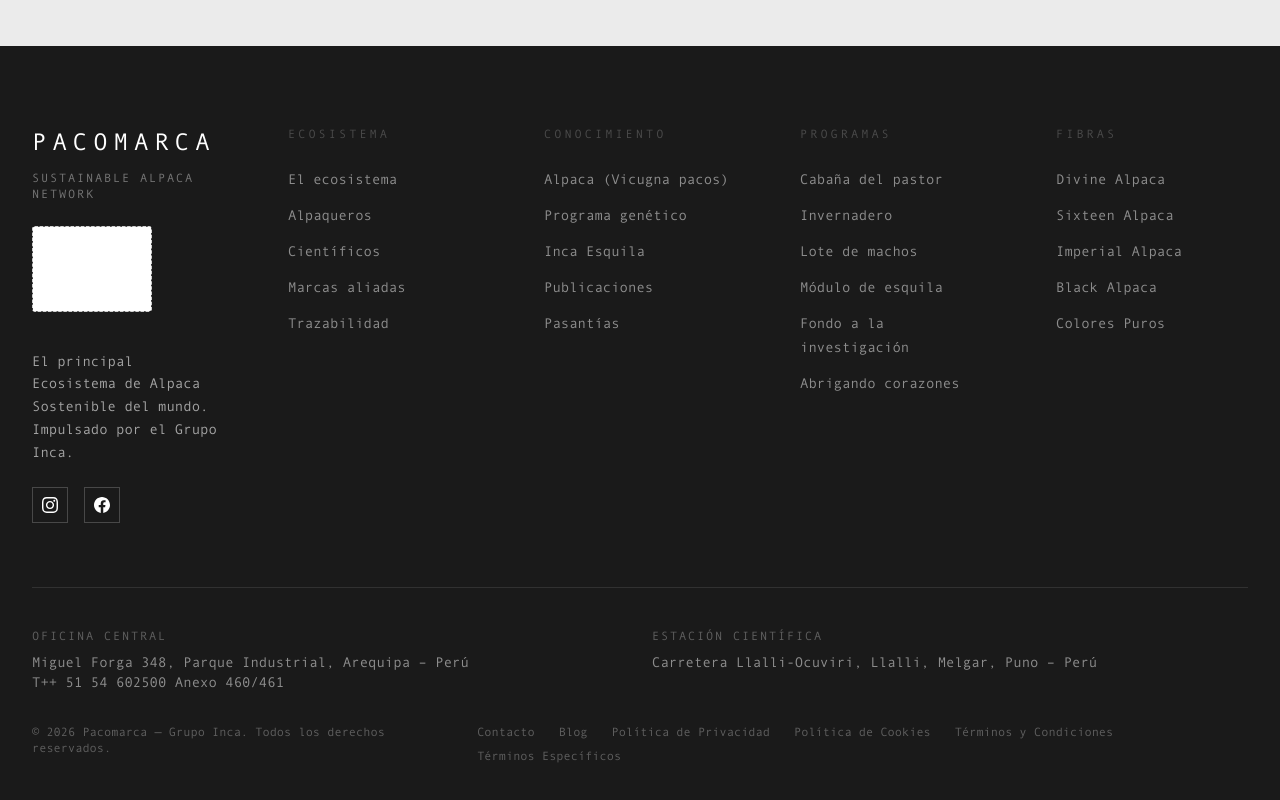
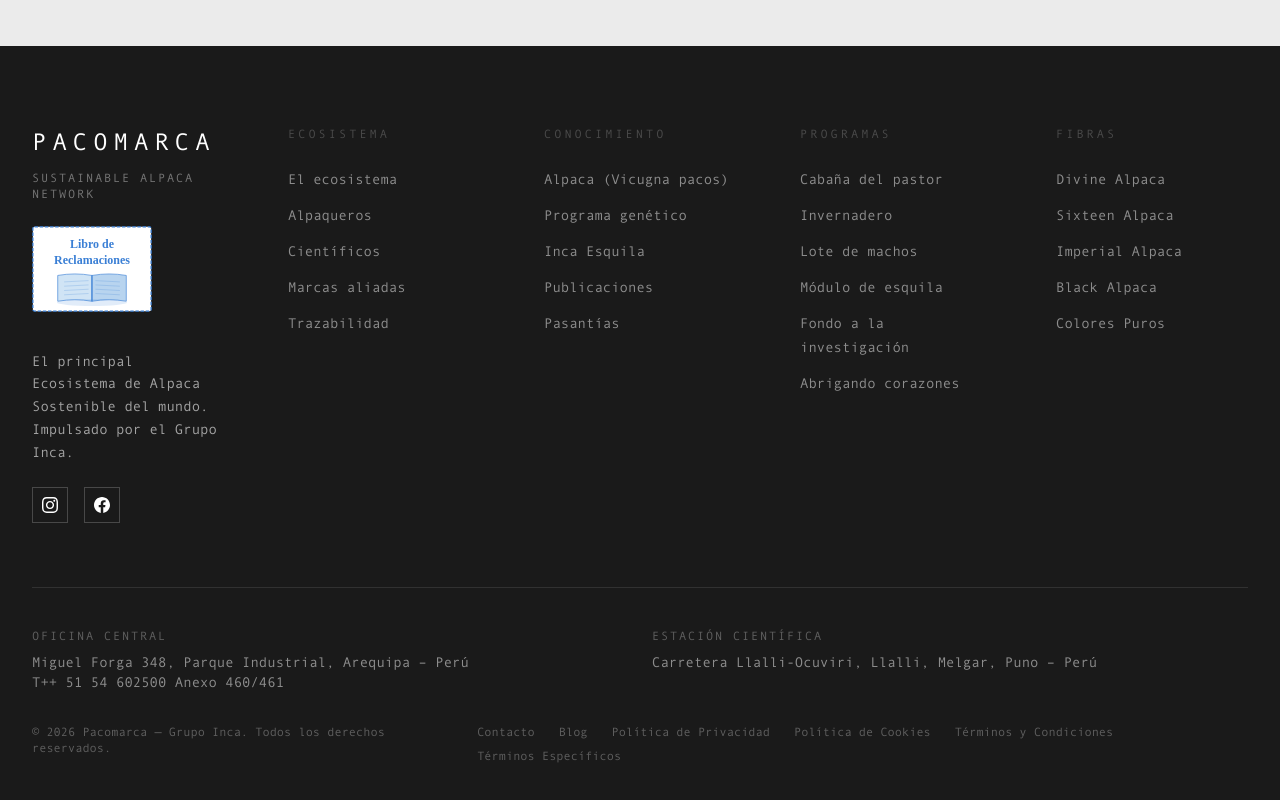
Before and after one commit to jpfernandezcenteno-max/Pacomarca, a Next.js app: page / in a window 1280 px wide. Shown: the part 6714-7514 px from the top of the page. Built offline with nearby package versions, Linux system fonts and the light colour scheme; a web font is replaced by a local one.

Commit message:
Corregir visualización del badge Libro de Reclamaciones en footer
Co-Authored-By: Claude Sonnet 4.6 <noreply@anthropic.com>

```diff
--- a/components/Footer.tsx
+++ b/components/Footer.tsx
@@ -67,7 +67,7 @@ export default function Footer() {
                 alt="Libro de Reclamaciones"
                 width={120}
                 height={86}
-                className="hover:opacity-80 transition-opacity brightness-0 invert"
+                className="hover:opacity-80 transition-opacity"
               />
             </Link>
             <p className="text-sm text-white/60 leading-relaxed mb-6">
```
